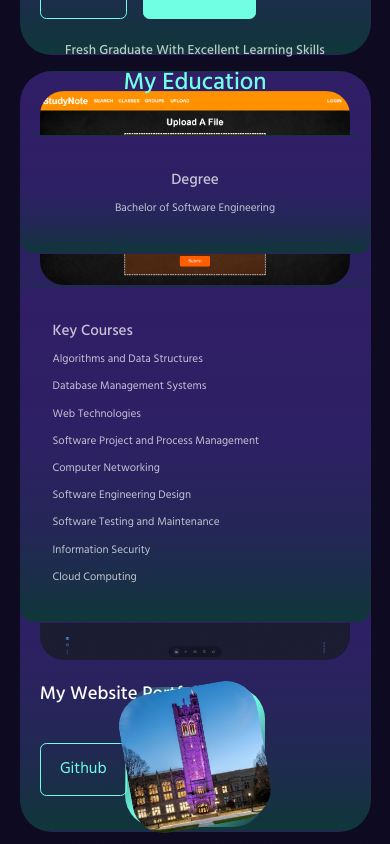
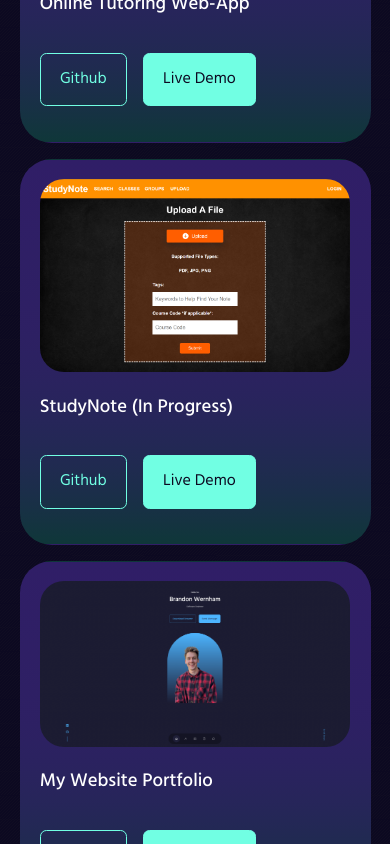
Before and after one commit to brandonwernham/portfolio-website, a React (Create React App) app: page / in a window 390 px wide. Shown: the part 2780-3624 px from the top of the page. Built offline with nearby package versions, Linux system fonts and the light colour scheme.

Commit message:
Fix some spacing issues

```diff
--- a/src/components/about/About.jsx
+++ b/src/components/about/About.jsx
@@ -7,7 +7,7 @@
 
 const About = () => {
   return (
-    <section id='about'>
+    <section id='about' className='ab'>
       <h5>Get To Know</h5>
       <h2>About Me</h2>
 
--- a/src/components/about/about.css
+++ b/src/components/about/about.css
@@ -1,3 +1,7 @@
+.ab {
+    height: auto;
+}
+
 .about__container {
     display: grid;
     grid-template-columns: 35% 50%;
--- a/src/components/contact/Contact.jsx
+++ b/src/components/contact/Contact.jsx
@@ -23,7 +23,7 @@
   };
 
   return (
-    <section id='contact'>
+    <section id='contact' className='con'>
       <h5>Get In Touch</h5>
       <h2>Contact</h2>
 
--- a/src/components/contact/contact.css
+++ b/src/components/contact/contact.css
@@ -1,3 +1,7 @@
+.con {
+    height: auto;
+}
+
 .container.contact__container {
     width: 58%;
     display: grid;
--- a/src/components/education/Education.jsx
+++ b/src/components/education/Education.jsx
@@ -4,7 +4,7 @@
 
 const Education = () => {
   return (
-    <section id='education'>
+    <section id='education' className='ed'>
       <h5>Fresh Graduate With Excellent Learning Skills</h5>
       <h2>My Education</h2>
 
--- a/src/components/education/education.css
+++ b/src/components/education/education.css
@@ -1,3 +1,7 @@
+.ed {
+    height: auto;
+}
+
 .education__container {
     display: grid;
     grid-template-columns: 35% 50%;
@@ -35,7 +39,7 @@
     background: var(--color-bg-variant);
     border: 1px solid transparent;
     border-radius: 1rem;
-    padding: 2rem;
+    padding: 4rem 2rem;
     text-align: center;
     transition: var(--transition);
     margin-bottom: 2rem;
@@ -83,6 +87,7 @@
 .education__content {
     margin: 0;
     color: var(--color-light);
+    width: 130%;
 }
 
 .education__content p {
@@ -101,10 +106,17 @@
         margin: 4rem auto 4rem;
     }
 
+    .education__content {
+        width: 100%;
+    }
+
     .education__content p {
         margin: 1rem 0 1.5rem;
     }
 }
 
 @media screen and (max-width: 600px) {
+    .western {
+        width: 60%;
+    }
 }
--- a/src/components/projects/Projects.jsx
+++ b/src/components/projects/Projects.jsx
@@ -7,7 +7,7 @@
 
 const Projects = () => {
   return (
-    <section id='projects'>
+    <section id='projects' className='proj'>
       <h5>My Recent Work</h5>
       <h2>Portfolio</h2>
 
--- a/src/components/projects/projects.css
+++ b/src/components/projects/projects.css
@@ -1,3 +1,7 @@
+.proj {
+    height: auto;
+}
+
 .portfolio__container {
     display: grid;
     grid-template-columns: repeat(2, 1fr);
```
